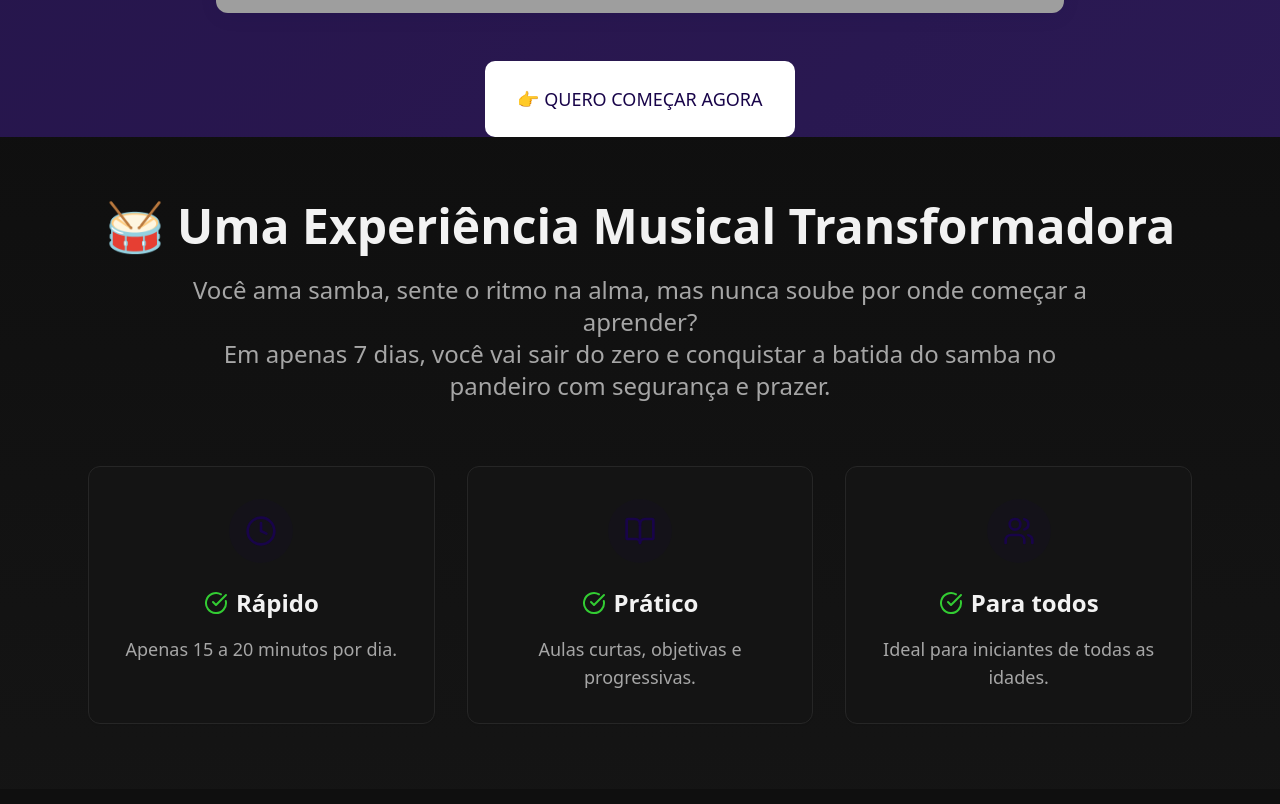
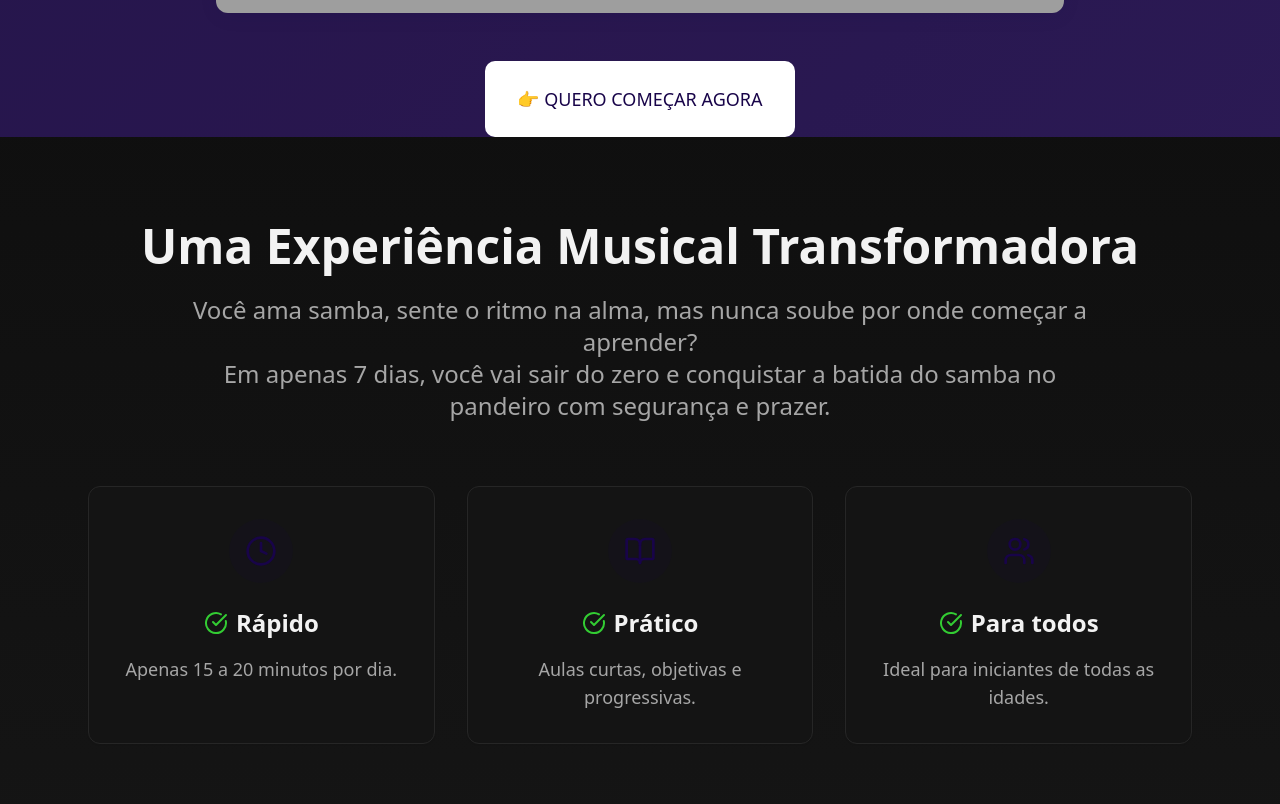
Before and after one commit to edilson-morais/toque-samba-no-pandeiro, a React (Vite) app: page / in a window 1280 px wide. Shown: the part 916-1720 px from the top of the page. Built offline with nearby package versions, Linux system fonts and the light colour scheme; grey boxes are pictures that could not be loaded.

Commit message:
Refatorar seção de experiência
Ajusta o espaçamento da seção "Uma Experiência Musical Transformadora" e remove o ícone de bateria.

```diff
--- a/src/components/ExperienceSection.tsx
+++ b/src/components/ExperienceSection.tsx
@@ -14,11 +14,11 @@ export const ExperienceSection = () => {
     title: "Para todos",
     description: "Ideal para iniciantes de todas as idades."
   }];
-  return <section className="bg-gradient-subtle py-[65px]">
+  return <section className="bg-gradient-subtle pt-[85px] pb-[65px]">
       <div className="container max-w-6xl mx-auto px-6">
         <div className="text-center mb-16">
           <h2 className="text-4xl md:text-5xl font-bold mb-6 text-foreground">
-            🥁 Uma Experiência Musical Transformadora
+            Uma Experiência Musical Transformadora
           </h2>
           <p className="text-xl md:text-2xl text-muted-foreground max-w-4xl mx-auto leading-relaxed">
             Você ama samba, sente o ritmo na alma, mas nunca soube por onde começar a aprender?
```
